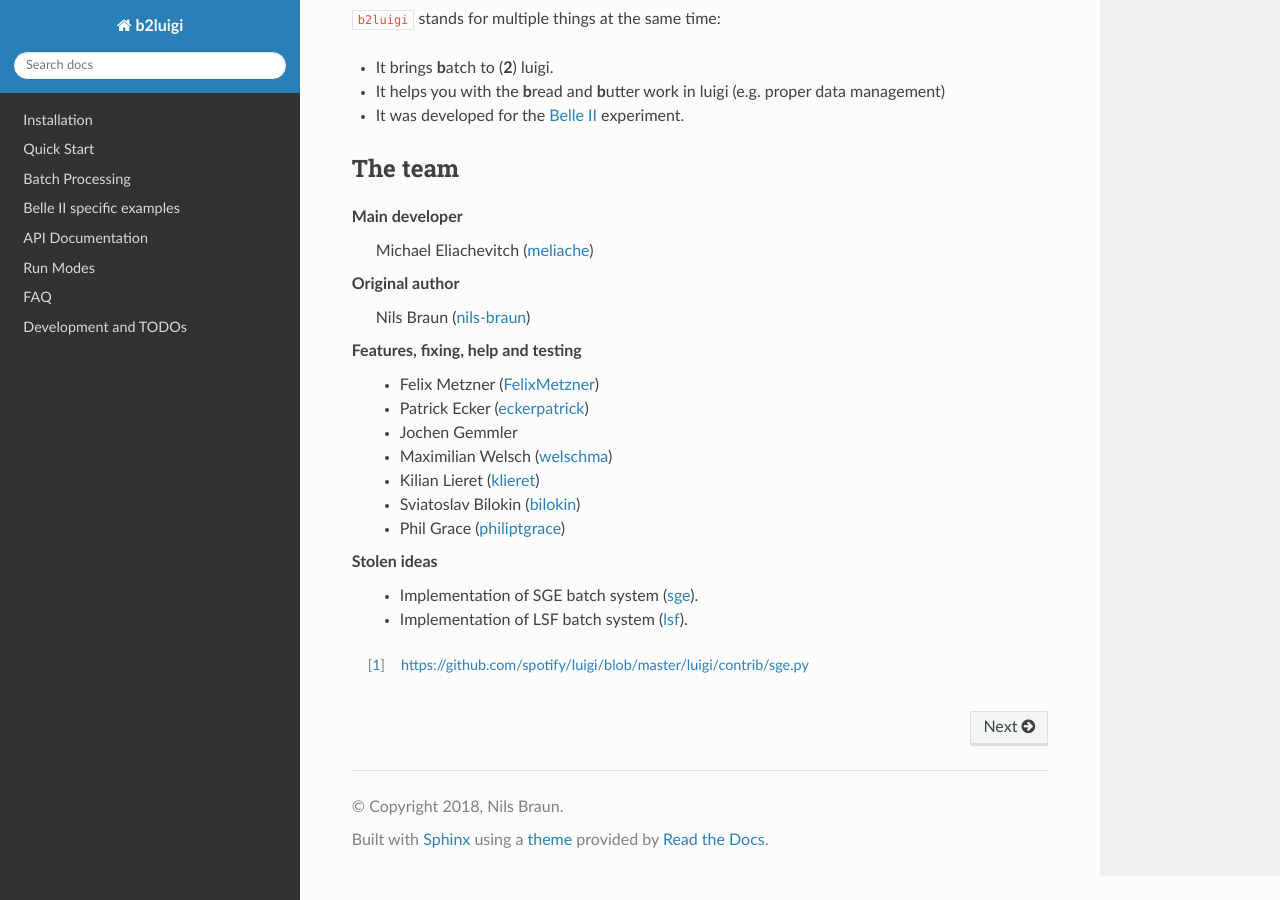
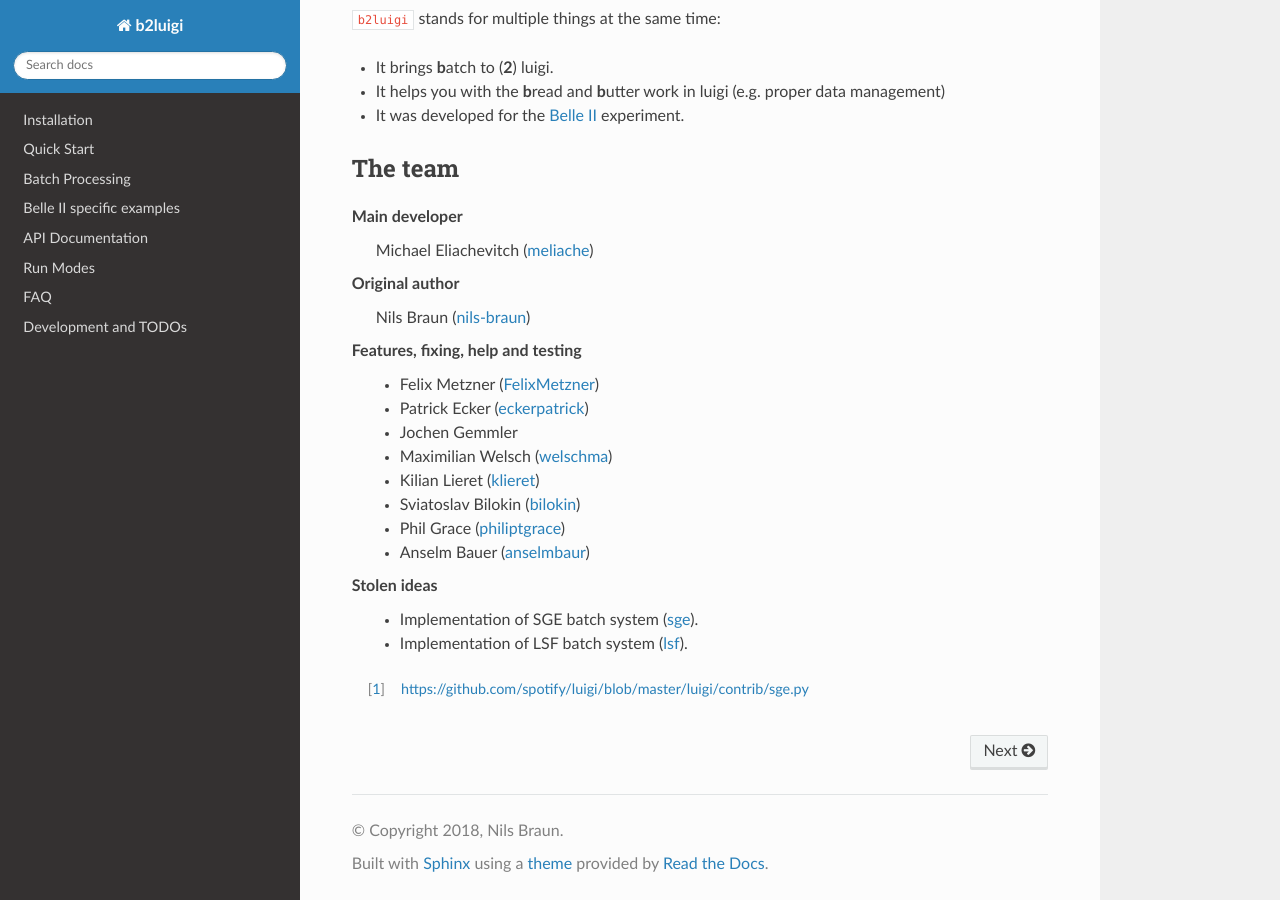
Before and after one commit to nils-braun/b2luigi, a Sphinx documentation site: the page built from docs/index.rst, in a window 1280 px wide and 900 px high, scrolled down 3025 px. Built offline with Sphinx 7.4.7 and the Read the Docs theme 2.0.0, drawn with Linux system fonts in a browser that asks for light colours.

Commit message:
Add Anselm to contributors list

```diff
--- a/docs/index.rst
+++ b/docs/index.rst
@@ -130,6 +130,7 @@ Features, fixing, help and testing
     * Kilian Lieret (`klieret`_)
     * Sviatoslav Bilokin (`bilokin`_)
     * Phil Grace (`philiptgrace`_)
+    * Anselm Bauer (`anselmbaur`_)
 
 Stolen ideas
     * Implementation of SGE batch system (`sge`_).
@@ -147,6 +148,7 @@ Stolen ideas
 .. _`klieret`: https://github.com/klieret
 .. _`bilokin`: https://github.com/bilokin
 .. _`philiptgrace`: https://github.com/philiptgrace
+.. _`anselmbaur`: https://github.com/anselm-baur
 .. _`sge`: https://github.com/spotify/luigi/blob/master/luigi/contrib/sge.py
 .. _`lsf`: https://github.com/spotify/luigi/pull/2373/files
 
```
